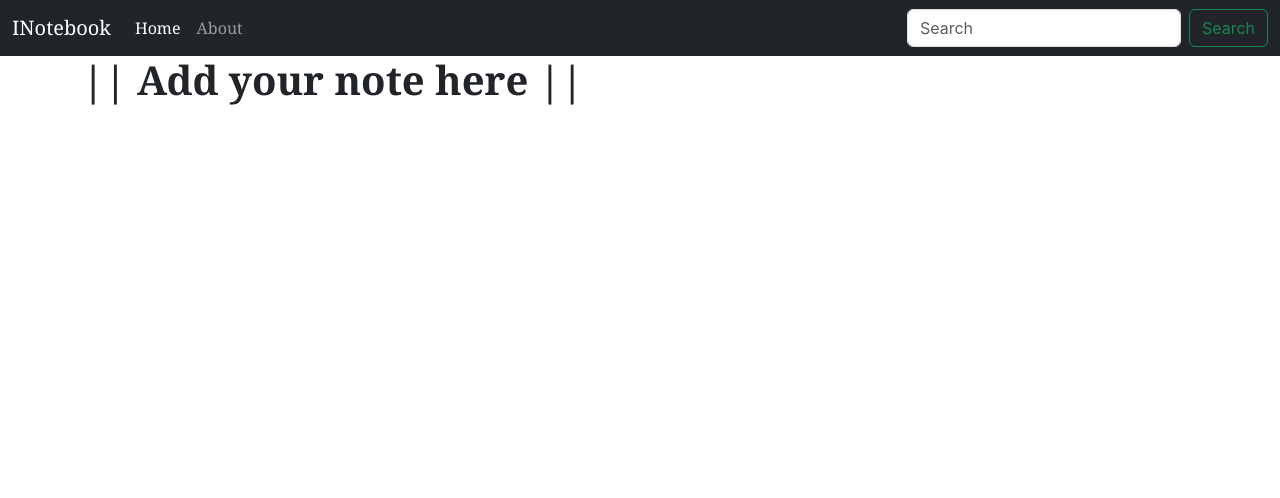
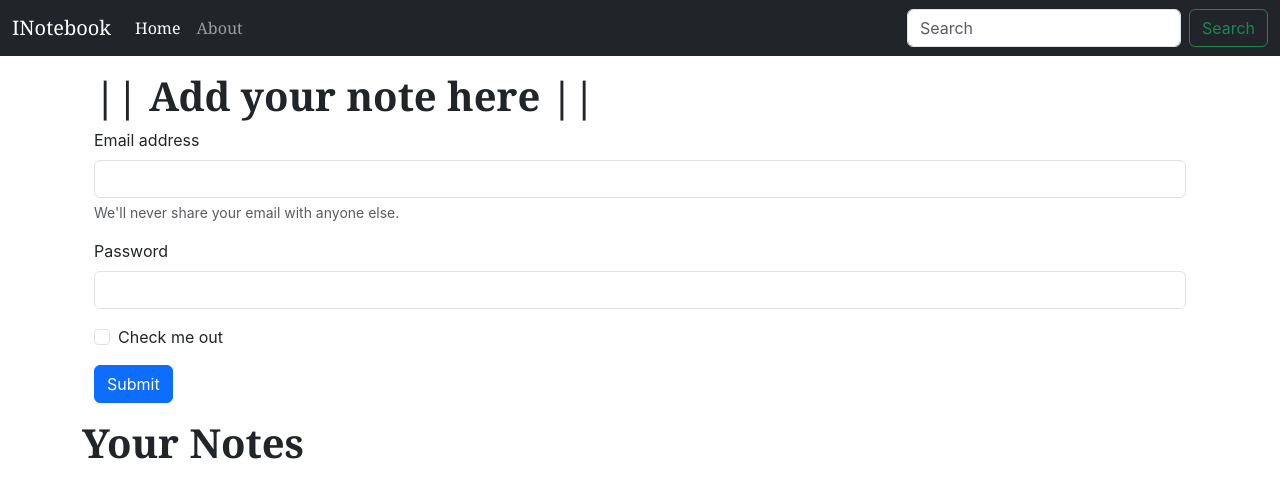
Before and after one commit to singhnaman320/INotebook, a React (Create React App) app in the folder inotebook/: page / in a window 1280 px wide. Shown: the top 498 px of the page. Built offline with nearby package versions, Linux system fonts and the light colour scheme.

Commit message:
Adding form in App.js

```diff
--- a/inotebook/src/components/Home.js
+++ b/inotebook/src/components/Home.js
@@ -4,7 +4,28 @@
 const Home = () => {
   return (
     <div>
-      <h1>|| Add your note here ||</h1>
+      <div className="container my-3">
+        <h1>|| Add your note here ||</h1>
+
+        <form>
+          <div className="mb-3">
+            <label htmlFor="exampleInputEmail1" className="form-label">Email address</label>
+            <input type="email" className="form-control" id="exampleInputEmail1" aria-describedby="emailHelp"/>
+            <div id="emailHelp" className="form-text">We'll never share your email with anyone else.</div>
+          </div>
+          <div className="mb-3">
+            <label htmlFor="exampleInputPassword1" className="form-label">Password</label>
+            <input type="password" className="form-control" id="exampleInputPassword1"/>
+          </div>
+          <div className="mb-3 form-check">
+            <input type="checkbox" className="form-check-input" id="exampleCheck1"/>
+            <label className="form-check-label" htmlFor="exampleCheck1">Check me out</label>
+          </div>
+          <button type="submit" className="btn btn-primary">Submit</button>
+        </form>
+      </div>
+
+      <h1>Your Notes</h1>
     </div>
   )
 }
```
